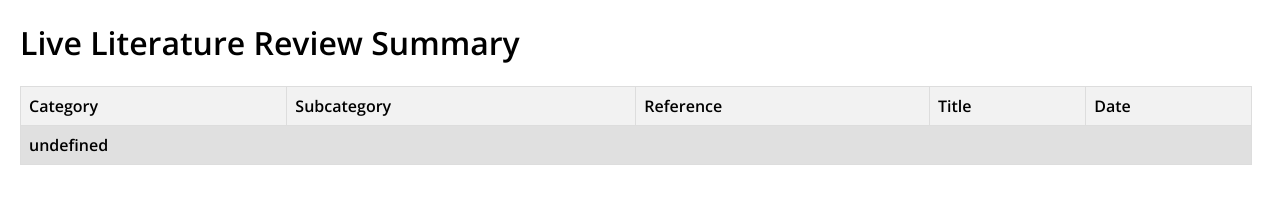
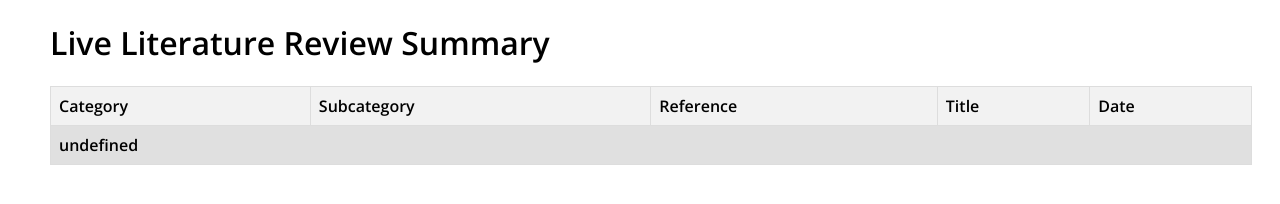
Before and after one commit to roserbatlleroca/dynamiclist-transparency-music-genAI, a plain HTML site: page index.html in a window 1280 px wide. Drawn offline with nearby package versions, Linux system fonts and the light colour scheme.

Commit message:
update index

```diff
--- a/index.html
+++ b/index.html
@@ -10,7 +10,7 @@
         /* Apply the Open Sans font */
         body {
             font-family: 'Open Sans', sans-serif;
-            margin-left: 20px; /* Adds margin to the left side of the screen */
+            margin-left: 50px; /* Adds margin to the left side of the screen */
         }
 
         table {
```
